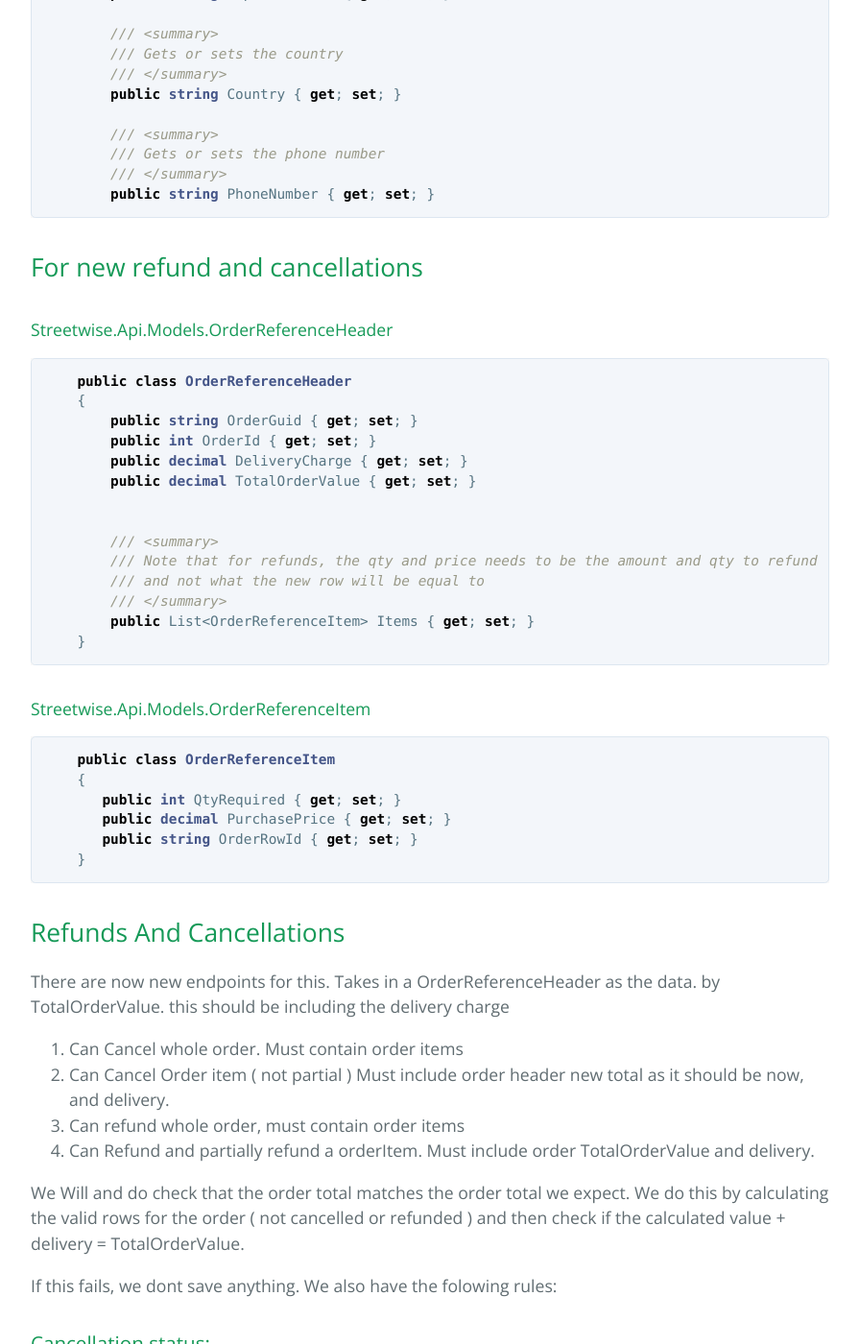
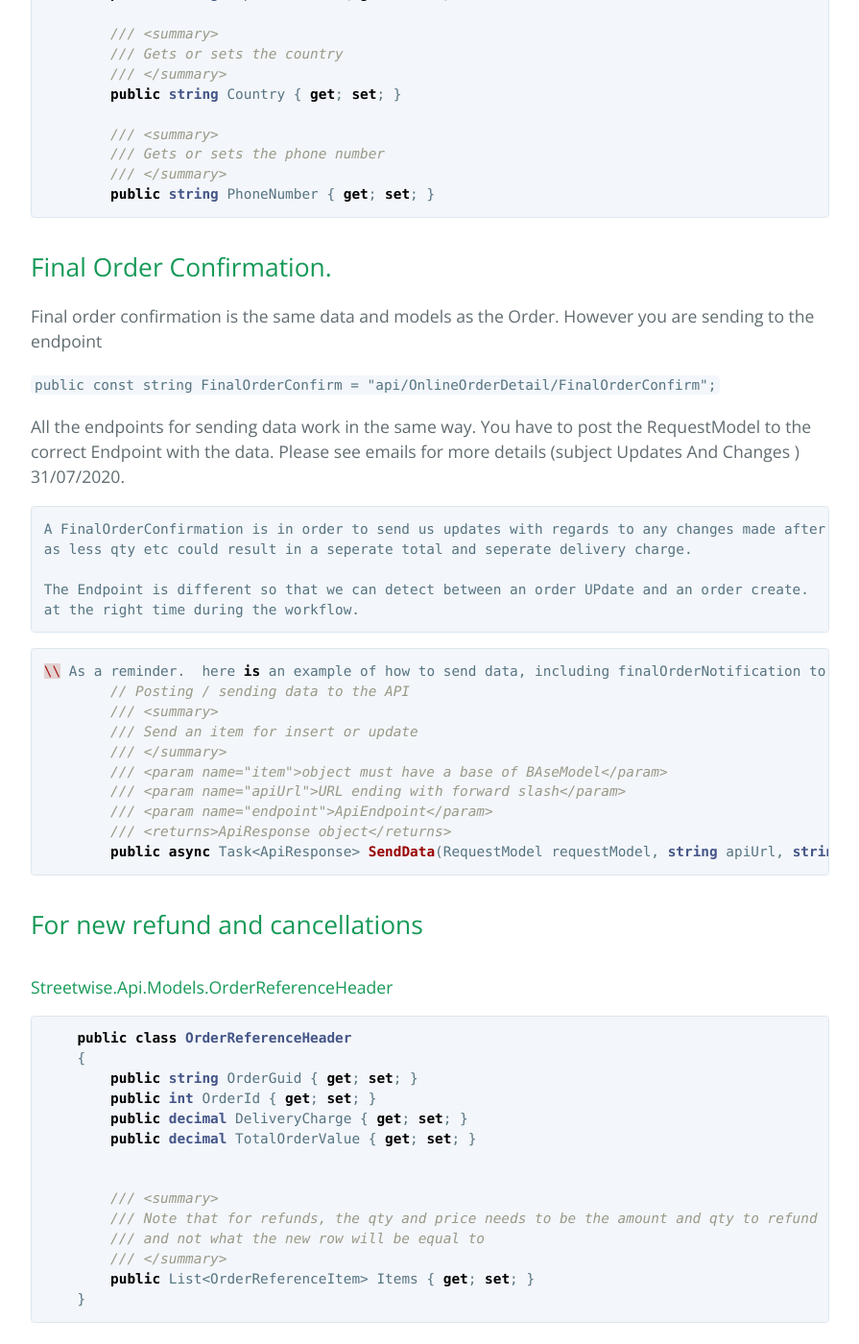
Before and after one commit to davidparker/streetwise.github.io, a Jekyll site: the page built from index.markdown, in a window 1280 px wide and 1400 px high, scrolled down 9495 px. Shown: the whole window at 96% size, without its empty margins (192-1087 px from the left). Built offline with Jekyll 4.4.1, drawn with Linux system fonts in a browser that asks for light colours; our own code applies the rules of GitHub Pages for plain Markdown files.

Commit message:
Update docs with instructions for FinalOrderConfirmation

````diff
--- a/index.markdown
+++ b/index.markdown
@@ -433,6 +433,36 @@ I have also included a breakdown of the types used in that model for clarity.
         public string PhoneNumber { get; set; }
 ```
 
+## Final Order Confirmation.
+
+Final order confirmation is the same data and models as the Order.   However you are sending to the endpoint
+
+``` public const string FinalOrderConfirm = "api/OnlineOrderDetail/FinalOrderConfirm"; ```
+
+All the endpoints for sending data work in the same way.  You have to post the RequestModel to the correct Endpoint
+with the data.   Please see emails for more details  (subject Updates And Changes )   31/07/2020.
+
+```
+A FinalOrderConfirmation is in order to send us updates with regards to any changes made after picking, and price changes.
+as less qty etc could result in a seperate total and seperate delivery charge.
+
+The Endpoint is different so that we can detect between an order UPdate and an order create.   And also so we can set the right status
+at the right time during the workflow.
+```
+
+``` cs
+\\ As a reminder.  here is an example of how to send data, including finalOrderNotification to Streetwise.APi
+        // Posting / sending data to the API
+        /// <summary>
+        /// Send an item for insert or update
+        /// </summary>
+        /// <param name="item">object must have a base of BAseModel</param>
+        /// <param name="apiUrl">URL ending with forward slash</param>
+        /// <param name="endpoint">ApiEndpoint</param>
+        /// <returns>ApiResponse object</returns>
+        public async Task<ApiResponse> SendData(RequestModel requestModel, string apiUrl, string endpoint)
+```
+
 ## For new refund and cancellations
 
 #### Streetwise.Api.Models.OrderReferenceHeader
````
